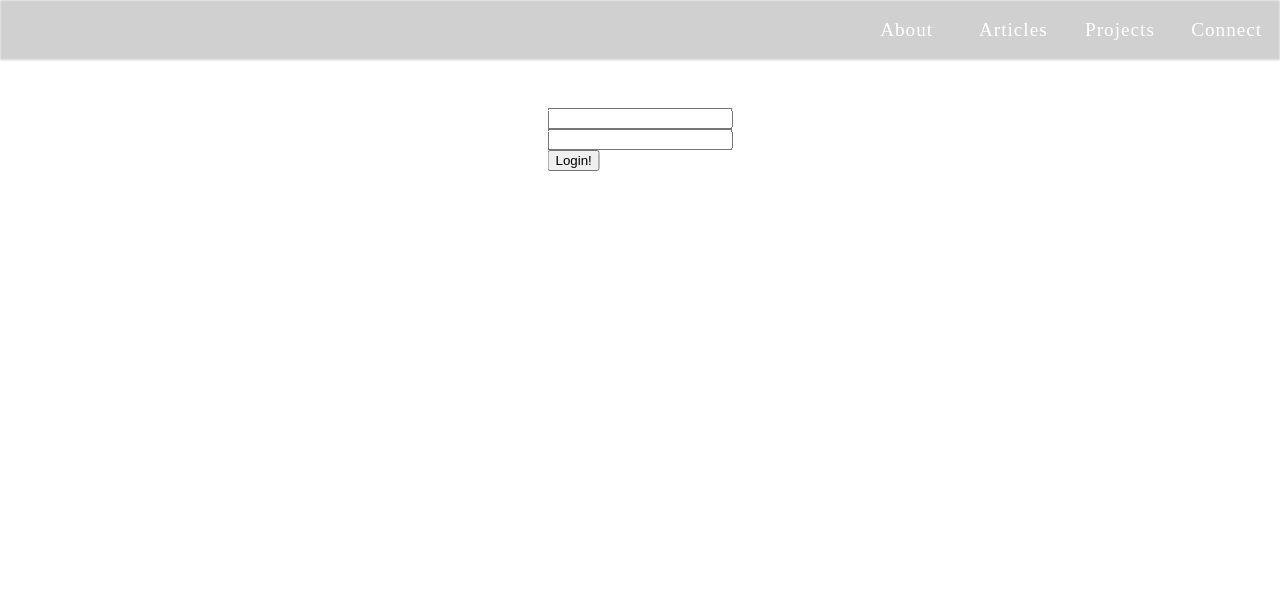
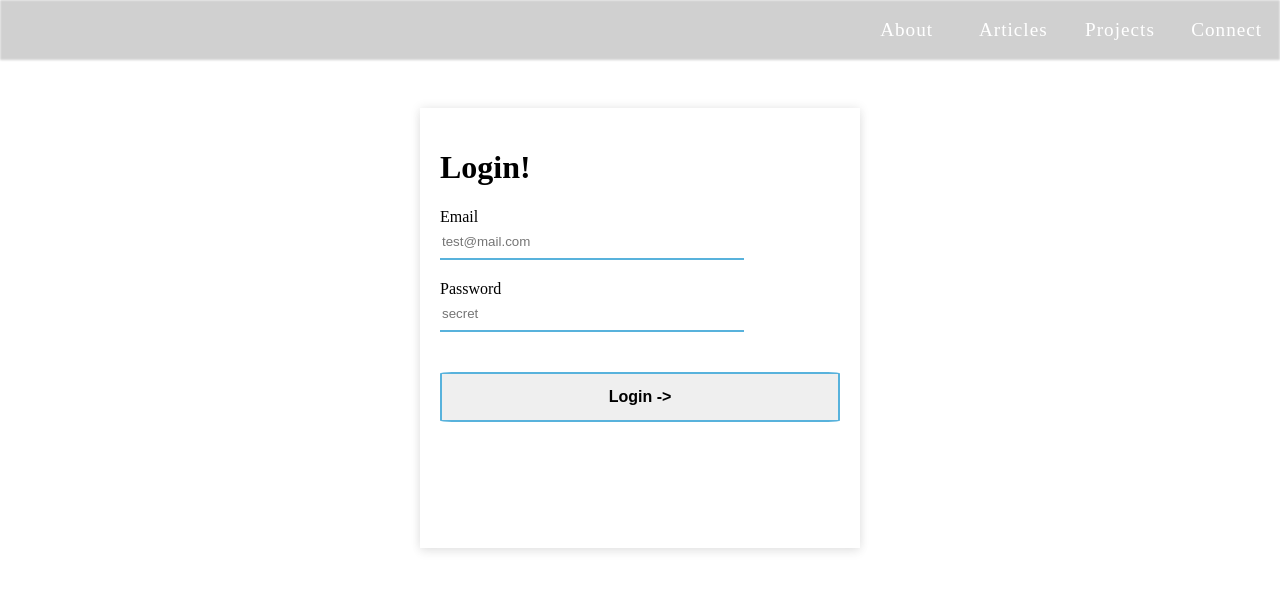
Before and after one commit to Coober1211/Blog, a Vue app in the folder client/: page /admin in a window 1280 px wide. Shown: the top 590 px of the page. Built offline with nearby package versions, Linux system fonts and the light colour scheme.

Commit message:
login form style and push router

```diff
--- a/client/src/components/LoginForm.vue
+++ b/client/src/components/LoginForm.vue
@@ -1,11 +1,18 @@
 <template>
   <div class="login-form">
+    <h1>Login!</h1>
     <form action="POST">
-      <input type="email" name="email" id="email" v-model="email">
+      <label for="email">Email</label>
       <br>
-      <input type="password" name="password" id="password" v-model="password">
+      <input type="email" name="email" id="email" v-model="email" placeholder="test@mail.com">
       <br>
-      <button type="submit" @click="login">Login!</button>
+      <label for="password">Password</label>
+      <br>
+      <input type="password" name="password" id="password" v-model="password" placeholder="secret">
+      <br>
+      <button type="submit" @click="login">Login -></button>
+      <br>
+      <div class="error">{{error}}</div>
     </form>
   </div>
 </template>
@@ -17,8 +24,10 @@ export default {
   name: 'LoginForm',
   data() {
     return {
+      valid: false,
       email: '',
       password: '',
+      error: '',
     };
   },
   methods: {
@@ -31,8 +40,11 @@ export default {
         });
         // eslint-disable-next-line
         console.log(response);
-      } catch (err) {
-        this.error = err;
+        this.$router.push({
+          name: 'Articles',
+        });
+      } catch (error) {
+        this.error = error.response.data.error;
       }
     },
   },
@@ -44,7 +56,37 @@ export default {
   display: inline-block;
   margin-top: 100px;
   margin-left: 50%;
+  padding: 20px;
+  width: 400px;
+  height: 400px;
   transform: translateX(-50%);
+  box-shadow: 0 0 10px rgba(0,0,0,0.1), 0 5px 10px rgba(0,0,0,0.05);
+}
+input {
+  border: none;
+  border-bottom: 2px solid #58B2DC;
+  margin-bottom: 20px;
+  width: 300px;
+  height: 30px;
+}
+button {
+  width: 100%;
+  height: 50px;
+  margin-top: 20px;
+  border-radius: 3%;
+  border: solid 2px #58B2DC;
+  font-size: 16px;
+  font-weight: 700;
+  cursor: pointer;
+}
 
+button:hover {
+  background-color: #58B2DC
+}
+.error {
+  color: #CB4042;
+  margin-top: 20px;
+  margin-left: 50%;
+  transform: translateX(-25%);
 }
 </style>
```
